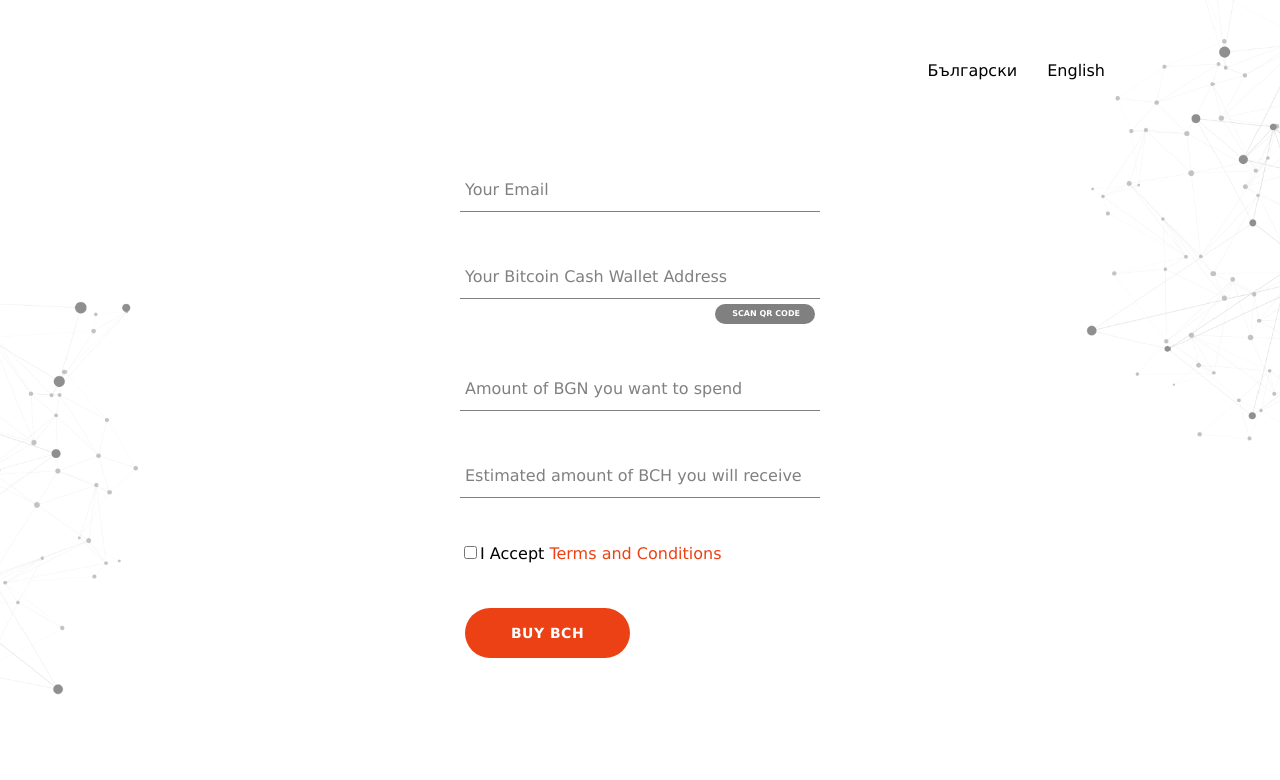
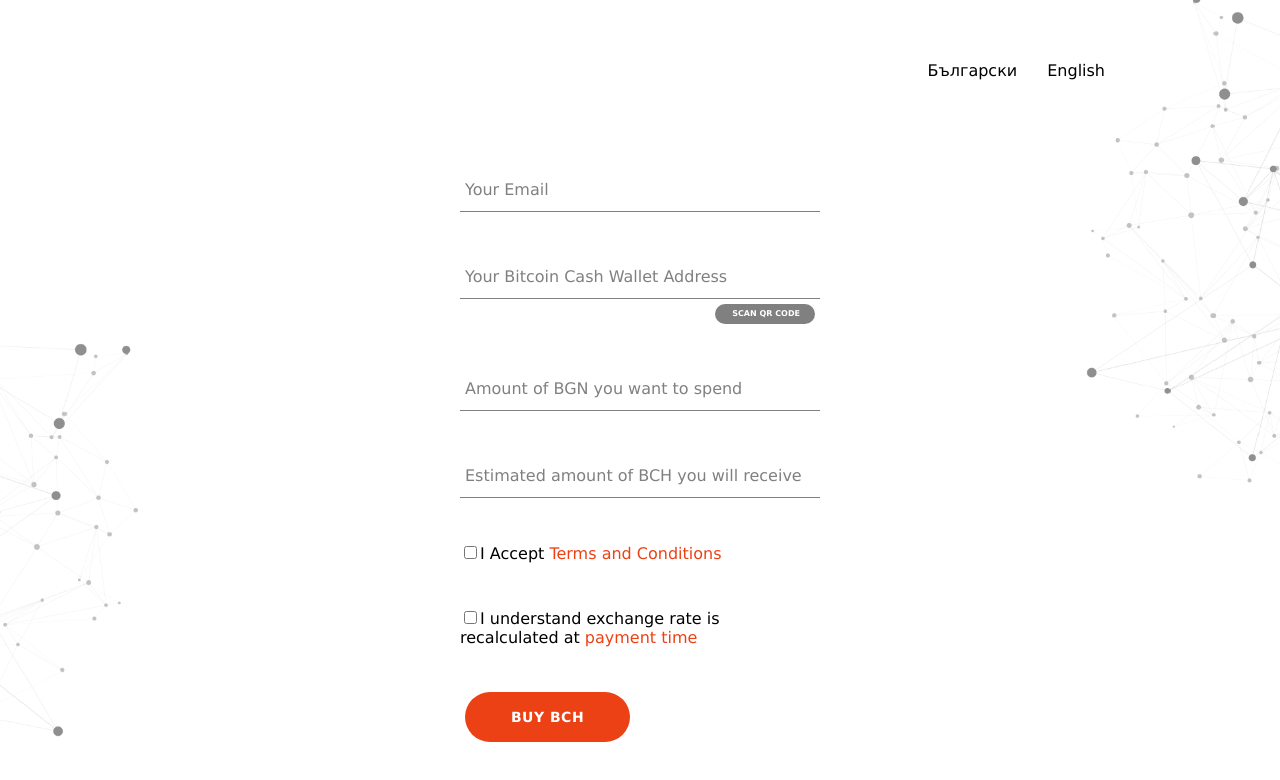
Before and after one commit to tsetsoo/buy-bch, a React (Create React App) app: page / in a window 1280 px wide. Shown: the top 780 px of the page. Built offline with nearby package versions, Linux system fonts and the light colour scheme.

Commit message:
additional checkbox exchange rate recalculation

```diff
--- a/src/components/new-order/new-order.component.jsx
+++ b/src/components/new-order/new-order.component.jsx
@@ -66,6 +66,24 @@ function NewOrder({ setOrder, setErrorMessage, setLoading }) {
     return <QrScanner setBchState={setBchState} />;
   }
 
+  const checkbox = (name, textId, urlToRender) => {
+    return (
+      <div className="group">
+        <input type="checkbox" required name={name} />
+        <label>
+          {intl.formatMessage(
+            {
+              id: textId,
+            },
+            {
+              a: (url) => <a href={urlToRender}>{url}</a>,
+            }
+          )}
+        </label>
+      </div>
+    );
+  };
+
   return (
     <div>
       <form onSubmit={handleSubmit}>
@@ -116,23 +134,16 @@ function NewOrder({ setOrder, setErrorMessage, setLoading }) {
           label={intl.formatMessage({ id: "order.bchAmount" })}
           readOnly
         />
-        <div className="group">
-          <input type="checkbox" required name="termsConditions" />
-          <label>
-            {intl.formatMessage(
-              {
-                id: "order.termAndConditions",
-              },
-              {
-                a: (url) => (
-                  <a href={process.env.REACT_APP_TERMS_AND_CONDITIONS_URL}>
-                    {url}
-                  </a>
-                ),
-              }
-            )}
-          </label>
-        </div>
+        {checkbox(
+          "termsConditions",
+          "order.termAndConditions",
+          process.env.REACT_APP_TERMS_AND_CONDITIONS_URL
+        )}
+        {checkbox(
+          "exchangeRateTerms",
+          "order.exchangeRateTerms",
+          process.env.REACT_APP_EXCHANGE_RATE_TERMS_URL
+        )}
 
         <div className="buttons">
           <CustomButton type="submit">
--- a/src/components/phone-verification/phone-verification.component.jsx
+++ b/src/components/phone-verification/phone-verification.component.jsx
@@ -35,8 +35,8 @@ function PhoneVerification({ orderId, setOrder, setErrorMessage, setLoading }) {
         setOrder(response.order);
         localStorage.removeItem("phone");
       } else if (response.errorId) {
+        setErrorMessage(response.errorId);
         setLoading(false);
-        setErrorMessage(response.errorId);
       }
     } else {
       const response = await verifyPhone(orderId, phone);
--- a/src/lang/bg.json
+++ b/src/lang/bg.json
@@ -5,6 +5,7 @@
   "order.bgnAmount": "Amount of BGN you want to spend",
   "order.bchAmount": "Estimated amount of BCH you will receive",
   "order.termAndConditions": "I Accept <a>Terms and Conditions</a>",
+  "order.exchangeRateTerms": "I understand exchange rate is recalculated at <a>payment time</a>",
   "order.buyButton": "BUY BCH",
   "order.scanQr": "Scan QR Code",
   "qrScanner.back": "Go Back",
--- a/src/lang/en.json
+++ b/src/lang/en.json
@@ -4,6 +4,7 @@
   "order.bgnAmount": "Amount of BGN you want to spend",
   "order.bchAmount": "Estimated amount of BCH you will receive",
   "order.termAndConditions": "I Accept <a>Terms and Conditions</a>",
+  "order.exchangeRateTerms": "I understand exchange rate is recalculated at <a>payment time</a>",
   "order.buyButton": "BUY BCH",
   "order.scanQr": "Scan QR Code",
   "qrScanner.back": "Go Back",
```
Also changed, not shown: 2 other files (tests, documents, lock files or other folders).
